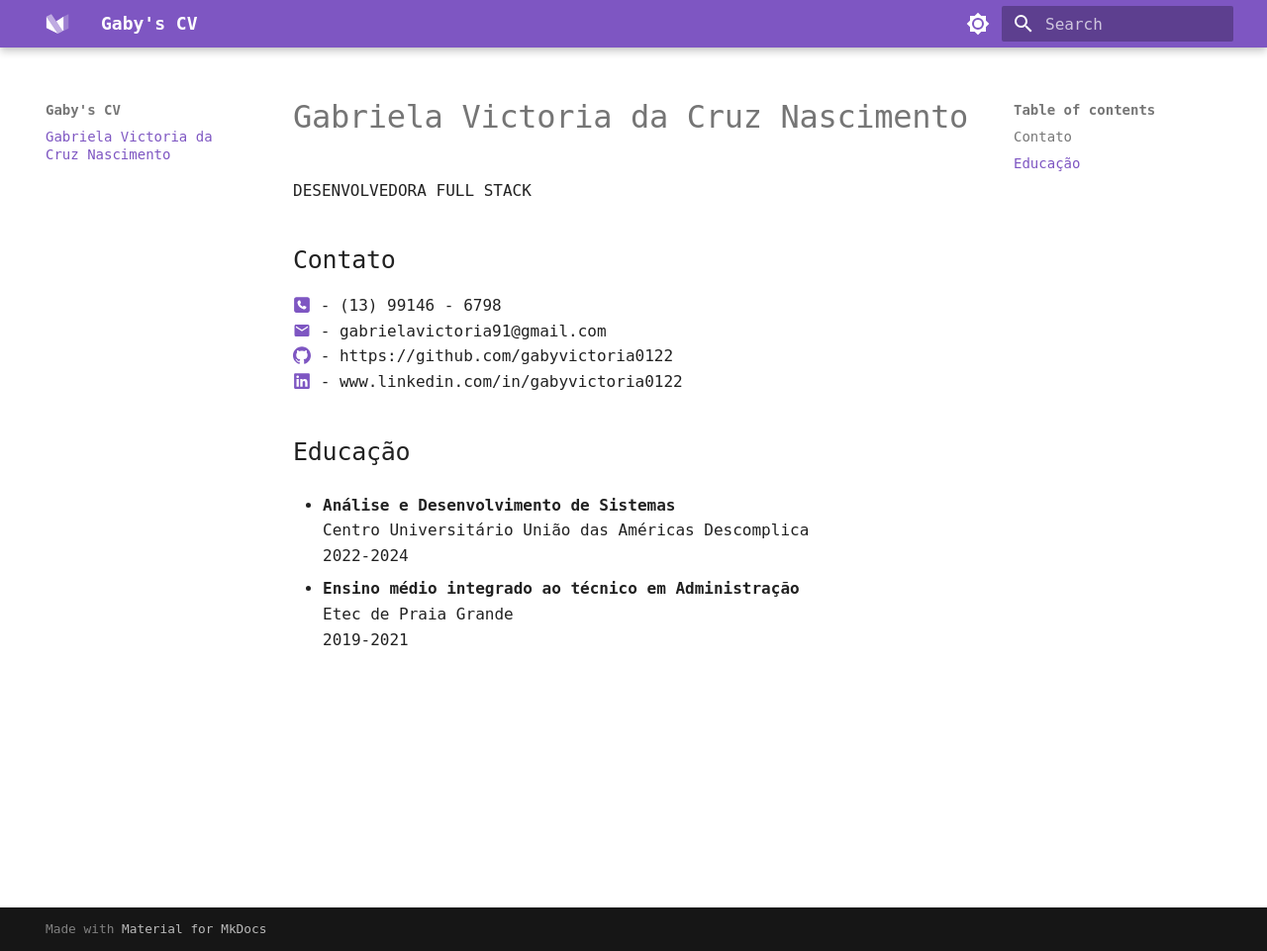
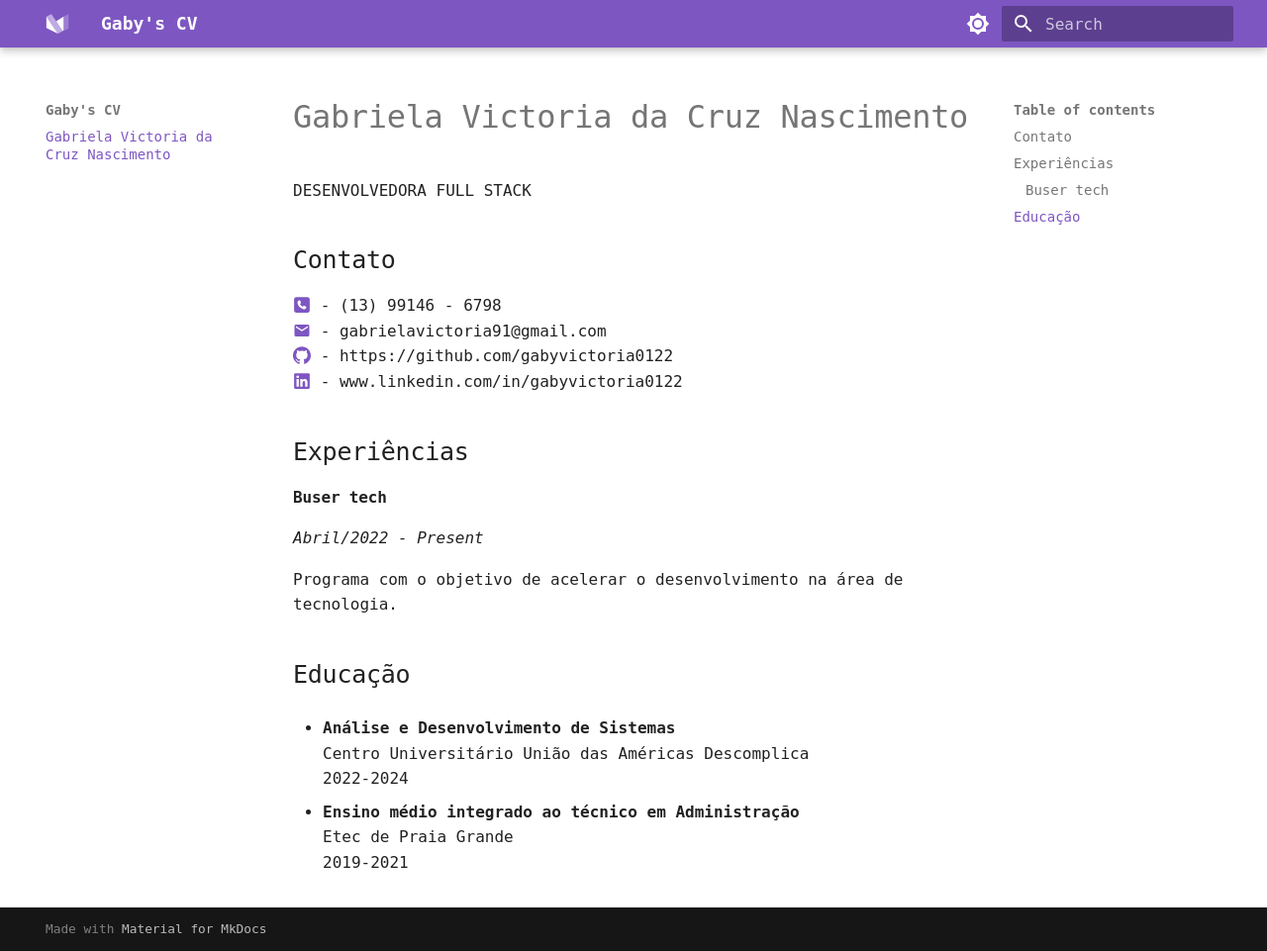
Before and after one commit to gabyvictoria0122/curriculum-vit-, an MkDocs documentation site: the page built from docs/index.md, in a window 1280 px wide and 961 px high. Shown: the whole window at 99% size. Built offline with MkDocs 1.6.1 and Material for MkDocs 9.7.7, drawn with Linux system fonts in a browser that asks for light colours; some web fonts are replaced.

Commit message:
experiencia

```diff
--- a/docs/index.md
+++ b/docs/index.md
@@ -10,7 +10,13 @@ DESENVOLVEDORA FULL STACK
 [:simple-github:](https://github.com/gabyvictoria0122) - https://github.com/gabyvictoria0122
 [:fontawesome-brands-linkedin:](www.linkedin.com/in/gabyvictoria0122) - www.linkedin.com/in/gabyvictoria0122
 
+## Experiências
 
+#### Buser tech
+
+*Abril/2022 - Present*
+
+Programa com o objetivo de acelerar o desenvolvimento na área de tecnologia.
 ## Educação
 
 - **Análise e Desenvolvimento de Sistemas**
```
